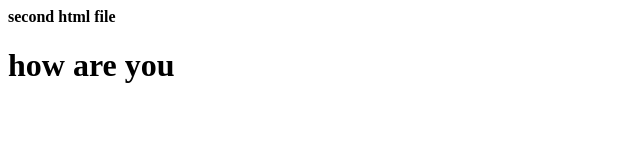
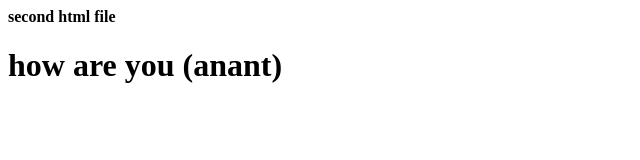
Before and after one commit to naresh472/localrepo, a plain HTML site: page index.html in a window 1280 px wide. Shown: the whole page, without its empty margins (0-640 px from the left). Drawn offline with Linux system fonts and the light colour scheme.

Commit message:
anant added

```diff
--- a/index.html
+++ b/index.html
@@ -7,6 +7,6 @@
 </head>
 <body>
      <b>second html file</b>
-     <h1>how are you</h1>
+     <h1>how are you (anant)</h1>
 </body>
 </html>
```
